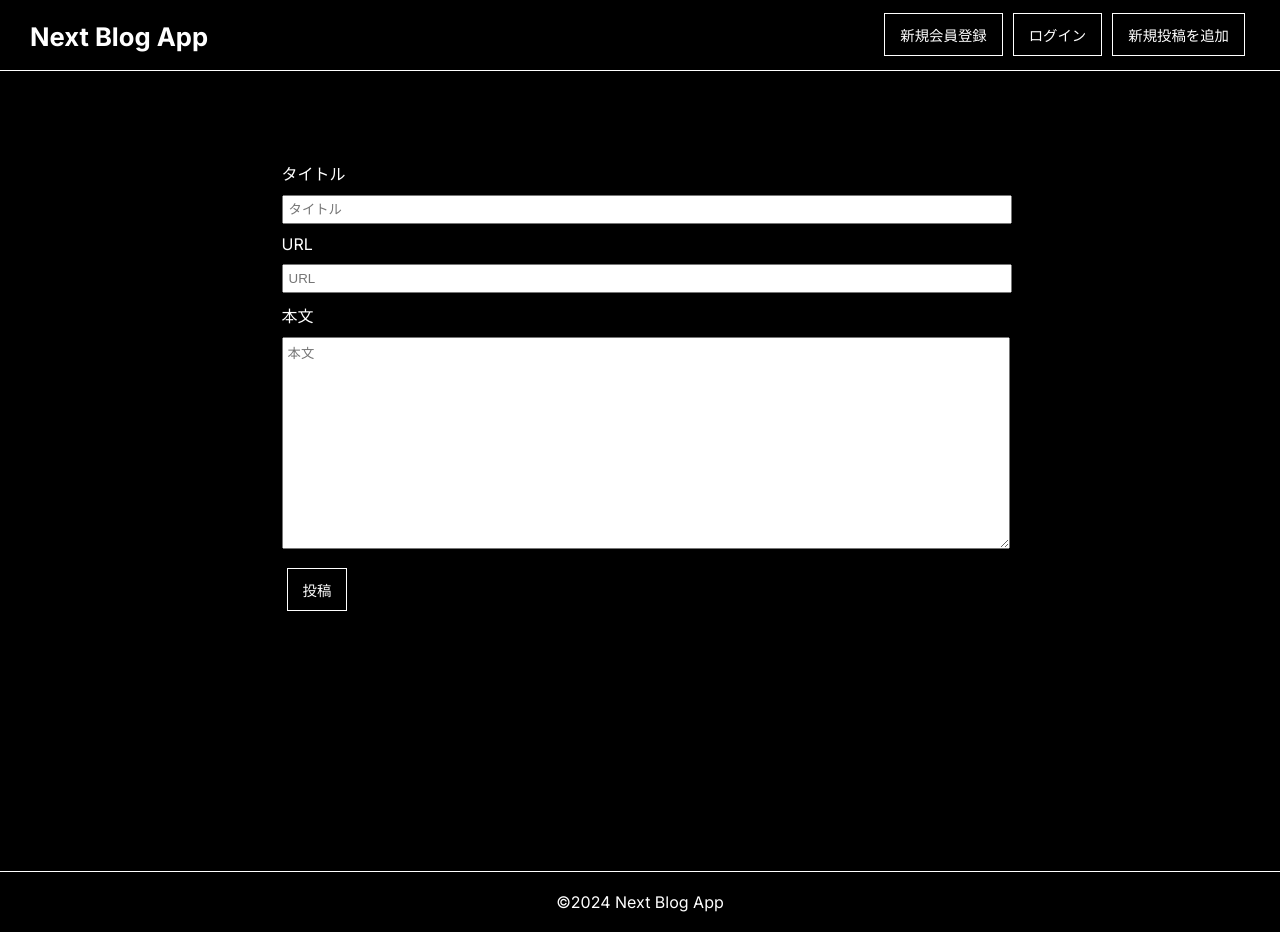
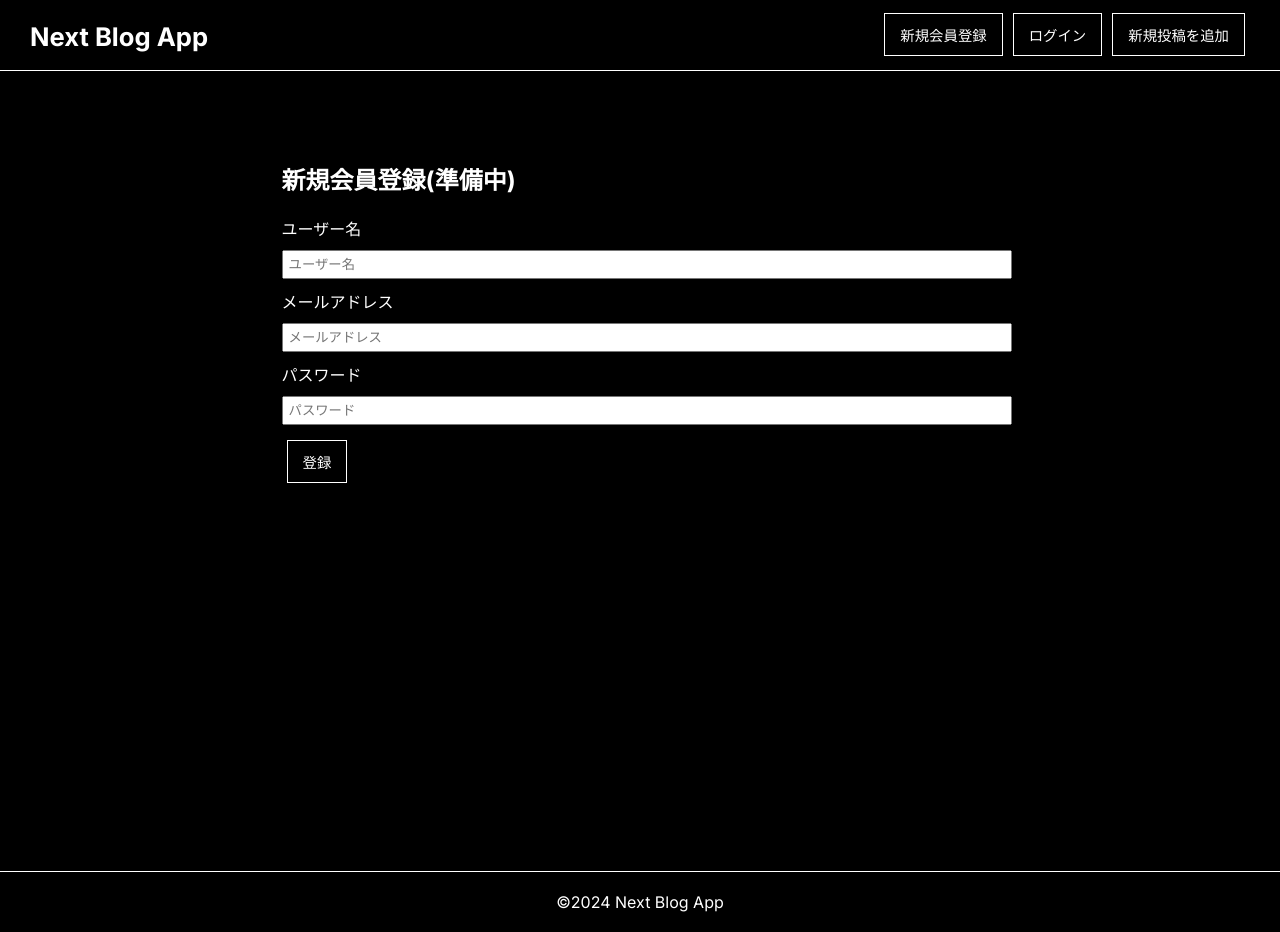
Before and after one commit to shin-tc-10/next-blog-app, a Next.js app: page /users/signup in a window 1280 px wide. Built offline with nearby package versions, Linux system fonts and the light colour scheme; no server answers.

Commit message:
新規会員登録機能実装

```diff
--- /dev/null
+++ b/src/app/api/user/route.ts
@@ -0,0 +1,19 @@
+import { supabase } from "@/utils/supabaseClient";
+import { NextApiRequest, NextApiResponse } from "next";
+import { NextResponse } from "next/server";
+// const bcrypt = require("bcrypt");
+
+export async function POST(req: Request, res: NextApiResponse) {
+    const { userName, mail, password } = await req.json();
+
+    // const hashedPassword = await bcrypt.hash(password, 10);
+
+    const { error } = await supabase.from("User").insert([{ userName: userName, mail: mail, password: password }]);
+
+    if (error) {
+        return NextResponse.json(error);
+    }
+
+    return NextResponse.json({ status: 201 });
+
+}
--- a/src/app/users/signup/page.tsx
+++ b/src/app/users/signup/page.tsx
@@ -5,9 +5,9 @@ import { useRouter } from "next/navigation";
 
 const SignUp = () => {
     const router = useRouter();
-    const [id, setId] = useState("");
-    const [title, setTitle] = useState("");
-    const [content, setContent] = useState("");
+    const [userName, setUserName] = useState("");
+    const [mail, setMail] = useState("");
+    const [password, setPassword] = useState("");
     const [loading, setLoading] = useState(false);
 
     const NEXT_PUBLIC_API_URL = process.env.NEXT_PUBLIC_API_URL;
@@ -16,12 +16,12 @@ const SignUp = () => {
         data.preventDefault();
         setLoading(true);
 
-        await fetch(`${NEXT_PUBLIC_API_URL}/api/blog`, {
+        await fetch(`${NEXT_PUBLIC_API_URL}/api/user`, {
             method: "POST",
             headers: {
                 "Content-Type": "application/json",
             },
-            body: JSON.stringify({ id, title, content }),
+            body: JSON.stringify({ userName, mail, password }),
         });
 
         router.push("/");
@@ -31,17 +31,19 @@ const SignUp = () => {
     return (
         <div className="new-post-form">
             <form onSubmit={handleSubmit}>
-                <label>タイトル</label>
+                <h2>新規会員登録(準備中)</h2>
                 <br />
-                <input type="text" placeholder='タイトル' value={title} onChange={e => setTitle(e.target.value)} />
-                <label>URL</label>
+                <label>ユーザー名</label>
                 <br />
-                <input type="text" placeholder='URL' value={id} onChange={e => setId(e.target.value)} />
-                <label>本文</label>
+                <input type="text" placeholder='ユーザー名' value={userName} onChange={e => setUserName(e.target.value)} />
+                <label>メールアドレス</label>
                 <br />
-                <textarea placeholder='本文' value={content} onChange={e => setContent(e.target.value)} />
+                <input type="text" placeholder='メールアドレス' value={mail} onChange={e => setMail(e.target.value)} />
+                <label>パスワード</label>
                 <br />
-                <button type="submit">投稿</button>
+                <input type="text" placeholder='パスワード' value={password} onChange={e => setPassword(e.target.value)} />
+                <br />
+                <button type="submit">登録</button>
             </form>
         </div >
     )
```
